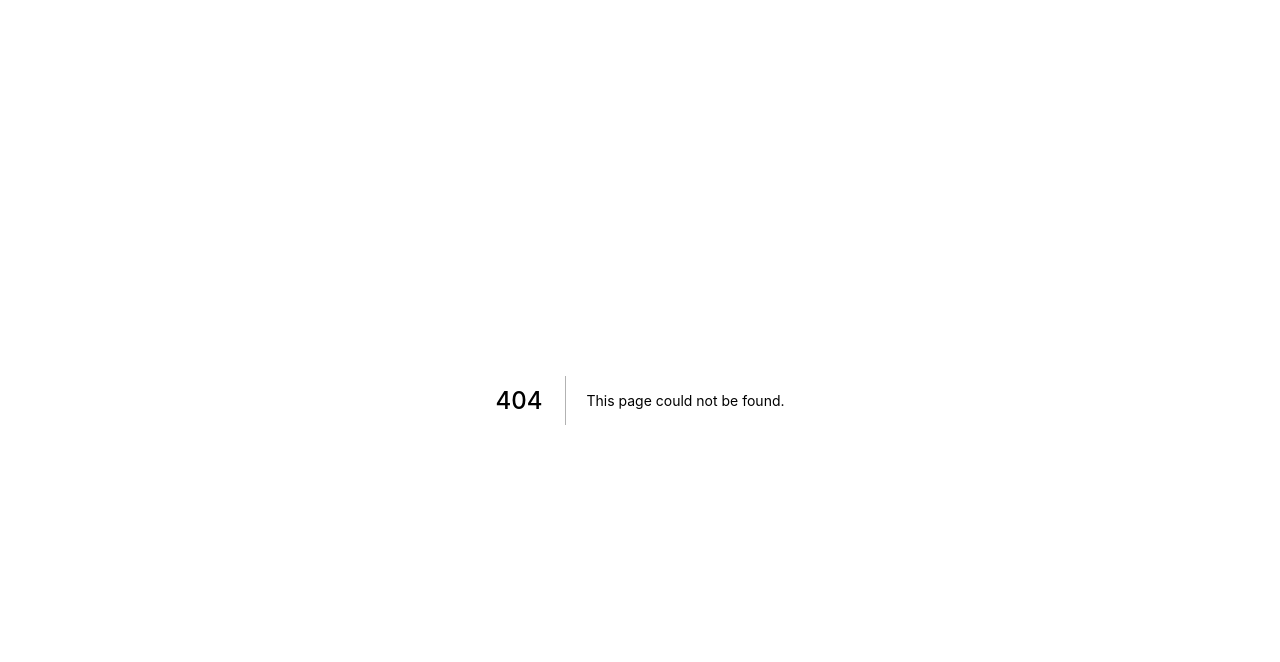
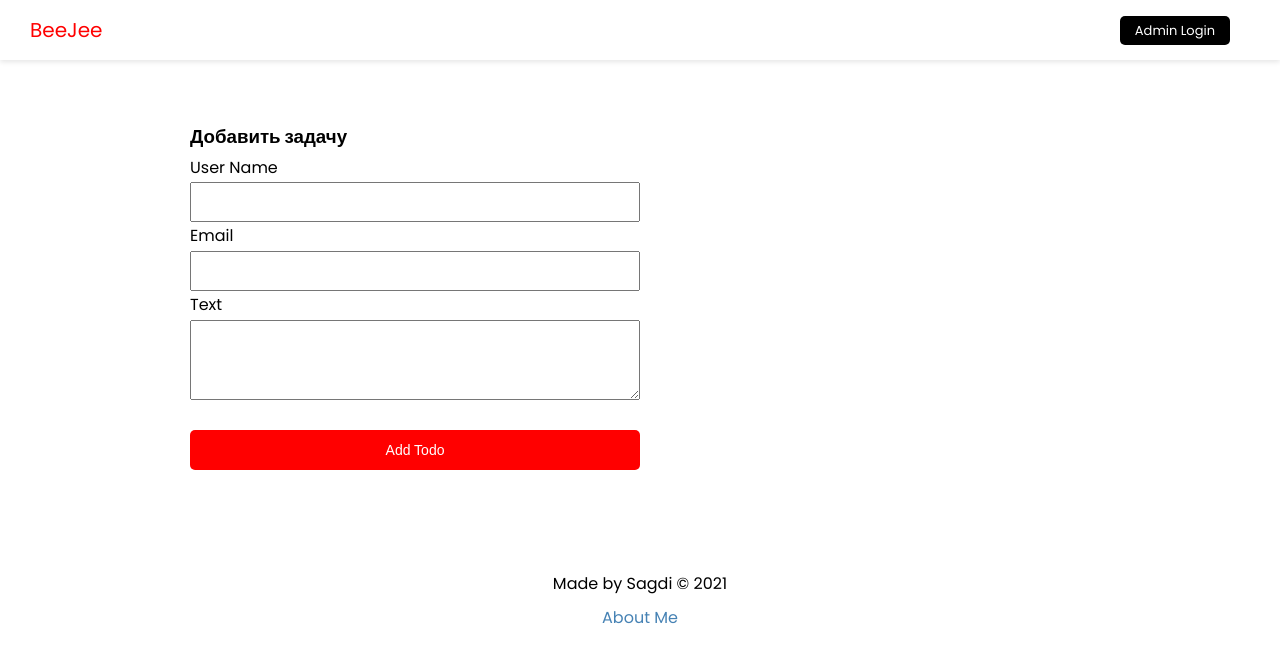
Before and after one commit to sagdish/bj-test, a Next.js app: page /add in a window 1280 px wide. Before the commit this address had no page. Shown: the top 662 px of the page. Built offline with nearby package versions, Linux system fonts and the light colour scheme.

Commit message:
add task as separate page

```diff
--- a/components/Header.js
+++ b/components/Header.js
@@ -5,7 +5,9 @@ export default function Header() {
   return (
     <header className={styles.header}>
       <div className={styles.logo}>
-        <a>BeeJee</a>
+        <Link href='/'>
+          <a>BeeJee</a>
+        </Link>
       </div>
 
       <nav>
--- a/config/index.js
+++ b/config/index.js
@@ -1,3 +1,3 @@
 export function API_URL (req='') {
-  return `https://uxcandy.com/~shapoval/test-task-backend/v2/${req}?developer=v`
+  return `https://uxcandy.com/~shapoval/test-task-backend/v2/${req}?developer=bob`
 }
--- a/components/AddTask.js
+++ b/pages/add.js
@@ -1,6 +1,9 @@
 import { useState, useEffect } from 'react'
 import { ToastContainer, toast } from 'react-toastify'
 import 'react-toastify/dist/ReactToastify.css'
+import Link from 'next/link'
+import { useRouter } from 'next/router'
+import Layout from '../components/Layout'
 import { API_URL } from '../config/index'
 import styles from '../styles/Form.module.css'
 
@@ -10,6 +13,9 @@ export default function AddTask({visible, handle, updateState}) {
     email: '',
     text: '',
   })
+
+  // instantiate router to go back
+  const router = useRouter()
 
   const handleSubmit = async e => {
     e.preventDefault()
@@ -22,26 +28,25 @@ export default function AddTask({visible, handle, updateState}) {
     if (hasEmptyFields) {
       toast.error('Пожалуйста заполните все поля')
       return
+    } else if (values.username.length < 1 && !values.email.includes('@') && values.text.length < 2) {
+      toast.error('Пожалуйста заполните все поля или добавьте больше символов')
+      return
     }
-    // console.log(values)
 
+    // form
     const formData = new FormData()
-    let res;
-    if (values.username.length > 2 && values.email.includes('@') && values.text.length > 2) {
     formData.append("username", values.username);
     formData.append("email", values.email);
     formData.append("text", values.text);
 
-      res = await fetch(`${API_URL('create')}`, {
+    const res = await fetch(`${API_URL('create')}`, {
       method: 'POST',
-        body: formData
+      body: formData,
+      crossDomain: true
     })
-    } else {
-      toast.error('Пожалуйста заполните все поля или добавьте больше символов')
-      return
-    }
 
-    updateState(values)
+    const data = await res.json();
+    console.log(data)
 
     setValues({
       username: '',
@@ -49,8 +54,13 @@ export default function AddTask({visible, handle, updateState}) {
       text: ''
     })
 
-    if (res.status === 'error') {
-      toast.error('Что-то пошло не так')
+    if (data.status === 'error') {
+      toast.error(JSON.stringify(data.message))
+    } else if (data.status === 'ok') {
+      toast.success('Задача добавлена')
+      router.back()
+    } else {
+      toast.error('unknown error')
     }
   }
 
@@ -60,7 +70,7 @@ export default function AddTask({visible, handle, updateState}) {
   }
 
   return (
-    <>{visible && <div style={{marginTop: '30px'}}>
+    <Layout>
       <h3>Добавить задачу</h3>
       <ToastContainer />
       <form onSubmit={handleSubmit} className={styles.form}>
@@ -95,11 +105,8 @@ export default function AddTask({visible, handle, updateState}) {
             onChange={handleInputChange}
           />
         </div>
-
-
         <input type='submit' value='Add Todo' className='btn' />
       </form>
-    </div>}
-    </>
+    </Layout>
   )
 }
```
Also changed, not shown: pages/index.js (+6 -34 lines). Lines whose indentation alone changed are shown as unchanged.
